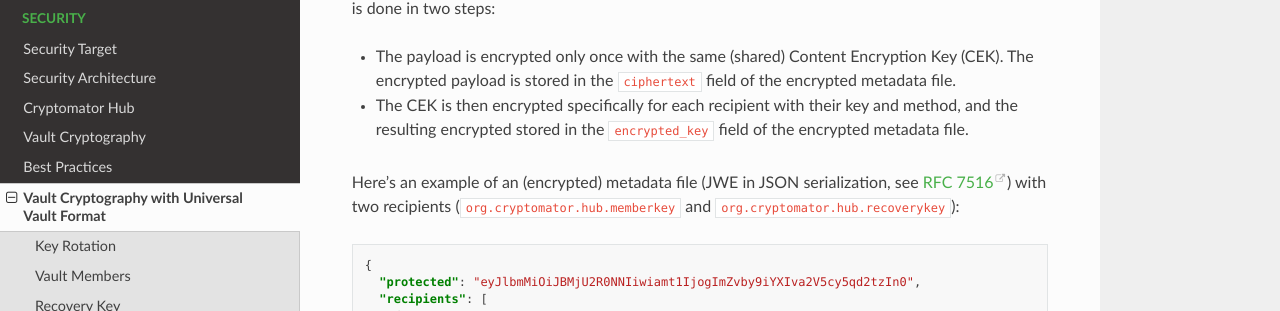
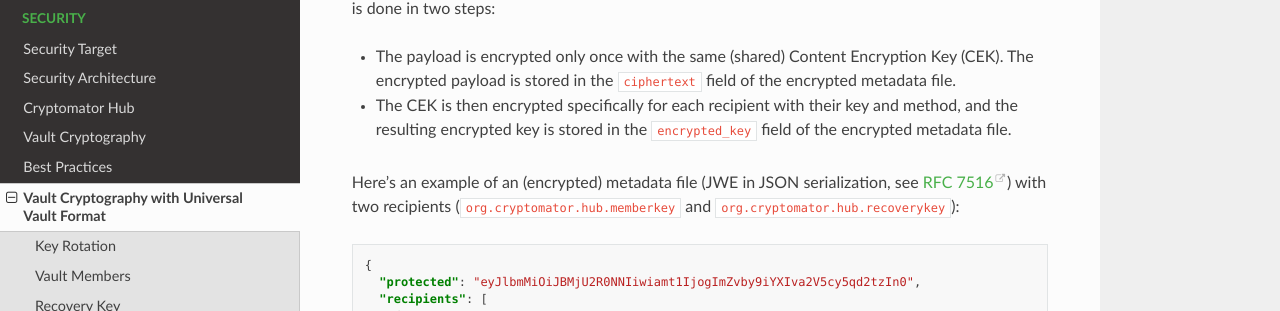
Before and after one commit to cryptomator/docs, a Sphinx documentation site: the page built from source/security/uvf.rst, in a window 1280 px wide and 900 px high, scrolled down 1204 px. Shown: the part 162-473 px from the top of the window. Built offline with Sphinx 7.4.7 and the Read the Docs theme 2.0.0, drawn with Linux system fonts in a browser that asks for light colours.

Commit message:
Update source/security/uvf.rst

```diff
--- a/source/security/uvf.rst
+++ b/source/security/uvf.rst
@@ -58,7 +58,7 @@
 This is done in two steps:
 
 - The payload is encrypted only once with the same (shared) Content Encryption Key (CEK). The encrypted payload is stored in the ``ciphertext`` field of the encrypted metadata file.
-- The CEK is then encrypted specifically for each recipient with their key and method, and the resulting encrypted stored in the ``encrypted_key`` field of the encrypted metadata file.
+- The CEK is then encrypted specifically for each recipient with their key and method, and the resulting encrypted key is stored in the ``encrypted_key`` field of the encrypted metadata file.
 
 Here's an example of an (encrypted) metadata file (JWE in JSON serialization, see `RFC 7516 <https://www.rfc-editor.org/rfc/rfc7516.html>`_)  with two recipients (``org.cryptomator.hub.memberkey`` and ``org.cryptomator.hub.recoverykey``):
 
```
